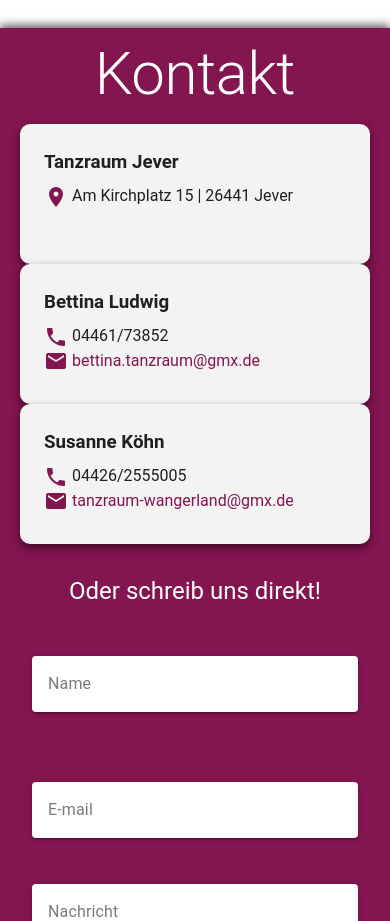
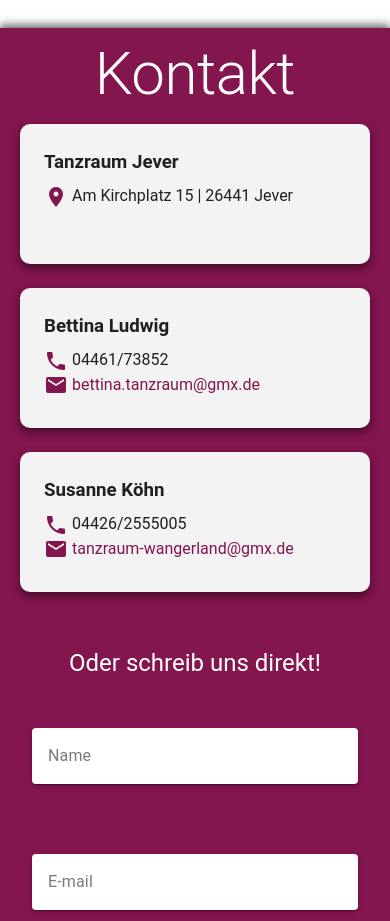
Before and after one commit to b0konon/tanzraum-v2, a Vue app in the folder tanzraum-v2/: page / in a window 390 px wide. Shown: the part 1900-2821 px from the top of the page. Built offline with nearby package versions, Linux system fonts and the light colour scheme; no server answers; a small style sheet from the web is missing.

Commit message:
(contactsection) fixed spacing for mobile

```diff
--- a/tanzraum-v2/src/components/ContactSection.vue
+++ b/tanzraum-v2/src/components/ContactSection.vue
@@ -28,6 +28,7 @@
   box-shadow: 0 4px 8px rgba(0, 0, 0, 0.5);
   padding: 1.5rem 1.5rem 1rem 1.5rem;
   min-height: 140px;
+  margin-bottom: 1.5rem;
 }
 .contact-link {
   color: #83154f;
```
